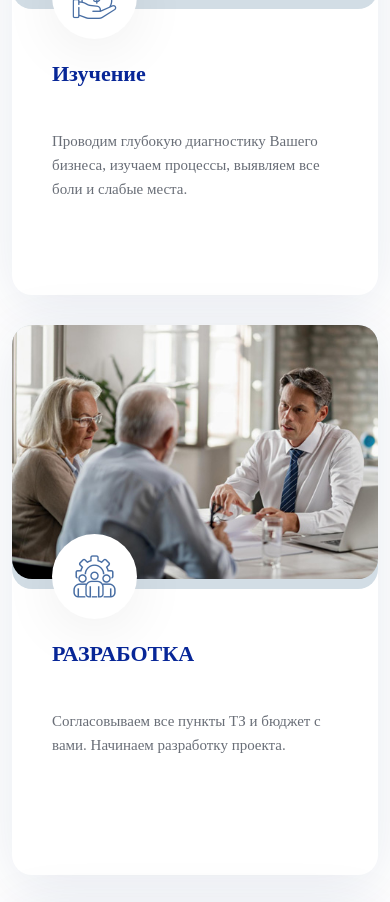
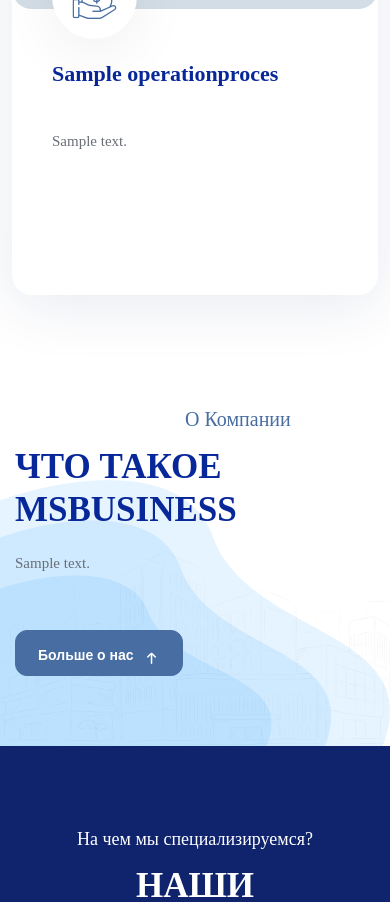
Before and after one commit to Abdykadyrov-S/MSBusiness, a Django app: page / in a window 390 px wide. Shown: the part 1338-2240 px from the top of the page. Run offline with Django 4.2, Linux system fonts and the light colour scheme; tables that the repository leaves empty hold one stand-in row (values such as "Sample post"); grey boxes marked "Sample" are stand-in pictures; some libraries are stand-ins or nearby versions; some web fonts are replaced.

Commit message:
some changes

```diff
--- a/apps/base/views.py
+++ b/apps/base/views.py
@@ -1,5 +1,5 @@
 from django.shortcuts import render, redirect
-from .models import Settings, About, Contact
+from .models import Settings, About, Contact, OperationProcess
 from apps.team.models import Team
 from apps.benefits.models import Benefits
 from apps.telegram.views import get_text
@@ -14,7 +14,7 @@ def index(request):
     benefits = Benefits.objects.all().order_by('?')[:4]
     service = Service.objects.all()
     benefits_footer = Benefits.objects.all()
-
+    operetion_all = OperationProcess.objects.all()[:3]
     return render(request, "base/index.html",locals())
 
 def about(request):
--- a/templates/base/index.html
+++ b/templates/base/index.html
@@ -124,11 +124,12 @@
                 <!---============spacing==========--->
                 <div class="service_post position-relative  ajax_service_enabled ">
                     <div class="row">
+                        {% for operation in operetion_all %}
                         <div class="col-xl-4 col-lg-4 col-md-6 col-sm-6">
                             <div class="service_box type_two hover_1_get">
-                                <a href="service.html" class="img_bx">
+                                <a href="{% url 'services' %}" class="img_bx">
                                     <div class="image trans hover_1">
-                                        <img src="{% static 'assets/images/service/other-ser-2.jpg'%}" class="img-fluid"
+                                        <img src="{{ operation.image.url }}" class="img-fluid"
                                             alt="service-image" />
                                         <div class="oh ho_1"></div>
                                         <div class="oh ho_2"></div>
@@ -138,78 +139,28 @@
                                 </a>
                                 <div class="content_box trans">
                                     <div class="icon trans">
+                                        {% if operation.icon == 'ИЗУЧЕНИЕ' %}
                                         <i class="flaticon-salary trans"></i>
+                                        {% endif %}
+                                        {% if operation.icon == 'РАЗРАБОТКА' %}
+                                        <i class="flaticon-management trans"></i>
+                                        {% endif %}
+                                        {% if operation.icon == 'ЗАПУСК' %}
+                                        <i class="flaticon-business-trip trans"></i>
+                                        {% endif %}
                                     </div>
                                     <h4 class="title_24 trans">
-                                        <a href="service.html">
-                                            Изучение
+                                        <a href="{% url 'services' %}">
+                                            {{ operation.title }}
                                         </a>
                                     </h4>
                                     <p class="trans service_desc">
-                                        Проводим глубокую диагностику Вашего бизнеса, изучаем процессы, выявляем
-                                        все боли и слабые места.
+                                        {{ operation.descriptions }}
                                     </p>
                                 </div>
                             </div>
                         </div>
-                        <div class="col-xl-4 col-lg-4 col-md-6 col-sm-6">
-                            <div class="service_box type_two hover_1_get">
-                                <a href="service.html" class="img_bx">
-                                    <div class="image trans hover_1">
-                                        <img src="{% static 'assets/images/service/other-ser-3.jpg'%}" class="img-fluid"
-                                            alt="service-image" />
-                                        <div class="oh ho_1"></div>
-                                        <div class="oh ho_2"></div>
-                                        <div class="oh ho_3"></div>
-                                        <div class="oh ho_4"></div>
-                                    </div>
-                                </a>
-                                <div class="content_box trans">
-                                    <div class="icon trans">
-                                        <i class="flaticon-management trans"></i>
-                                    </div>
-                                    <h4 class="title_24 trans">
-                                        <a href="service.html">
-                                            РАЗРАБОТКА
-                                        </a>
-                                    </h4>
-                                    <p class="trans service_desc">
-                                        Согласовываем все пункты ТЗ и бюджет с вами. Начинаем разработку
-                                        проекта.
-                                    </p>
-
-                                </div>
-                            </div>
-                        </div>
-                        <div class="col-xl-4 col-lg-4 col-md-6 col-sm-6">
-                            <div class="service_box type_two hover_1_get">
-                                <a href="service.html" class="img_bx">
-                                    <div class="image trans hover_1">
-                                        <img src="{% static 'assets/images/service/other-ser-1.jpg'%}" class="img-fluid"
-                                            alt="service-image" />
-                                        <div class="oh ho_1"></div>
-                                        <div class="oh ho_2"></div>
-                                        <div class="oh ho_3"></div>
-                                        <div class="oh ho_4"></div>
-                                    </div>
-                                </a>
-                                <div class="content_box trans">
-                                    <div class="icon trans">
-                                        <i class="flaticon-business-trip trans"></i>
-                                    </div>
-                                    <h4 class="title_24 trans">
-                                        <a href="service.html">
-                                            ЗАПУСК
-                                        </a>
-                                    </h4>
-                                    <p class="trans service_desc">
-                                        Внедряем все разработанные инструменты/презентуем результаты
-                                        исследований.
-                                    </p>
-
-                                </div>
-                            </div>
-                        </div>
+                        {% endfor %}
                     </div>
                 </div>
             </div>
```
